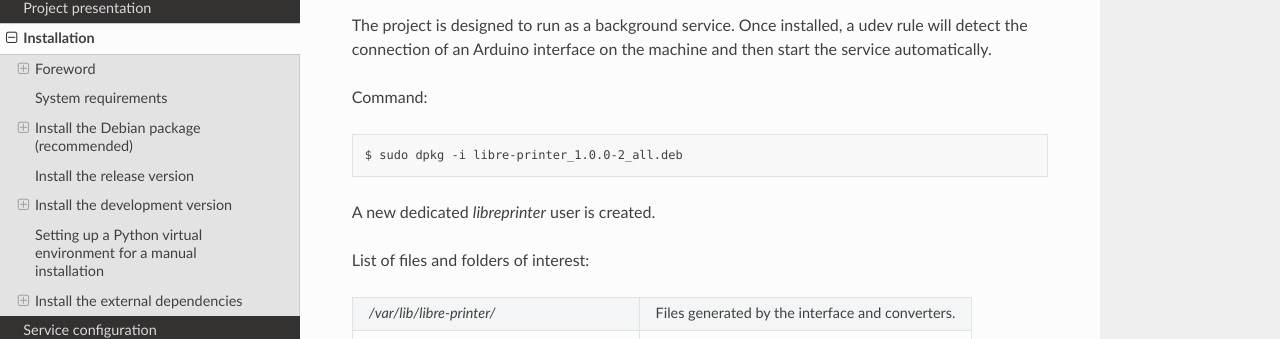
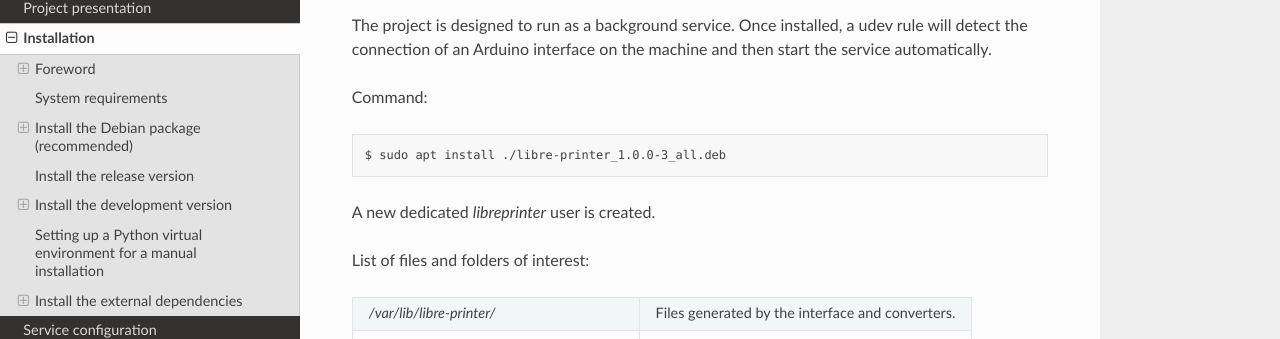
Before and after one commit to ysard/libre-printer, a Sphinx documentation site: the page built from doc/source/installation.rst, in a window 1280 px wide and 900 px high, scrolled down 1032 px. Shown: the part 112-451 px from the top of the window. Built offline with Sphinx 7.4.7 and the Read the Docs theme 2.0.0, drawn with Linux system fonts in a browser that asks for light colours.

Commit message:
[doc] Install: Let apt resolve dependencies itself (do not use dpkg anymore)

```diff
--- a/doc/source/installation.rst
+++ b/doc/source/installation.rst
@@ -46,7 +46,7 @@ Command:
 
 .. code-block:: bash
 
-    $ sudo dpkg -i libre-printer_1.0.0-2_all.deb
+    $ sudo apt install ./libre-printer_1.0.0-3_all.deb
 
 A new dedicated `libreprinter` user is created.
 
```
